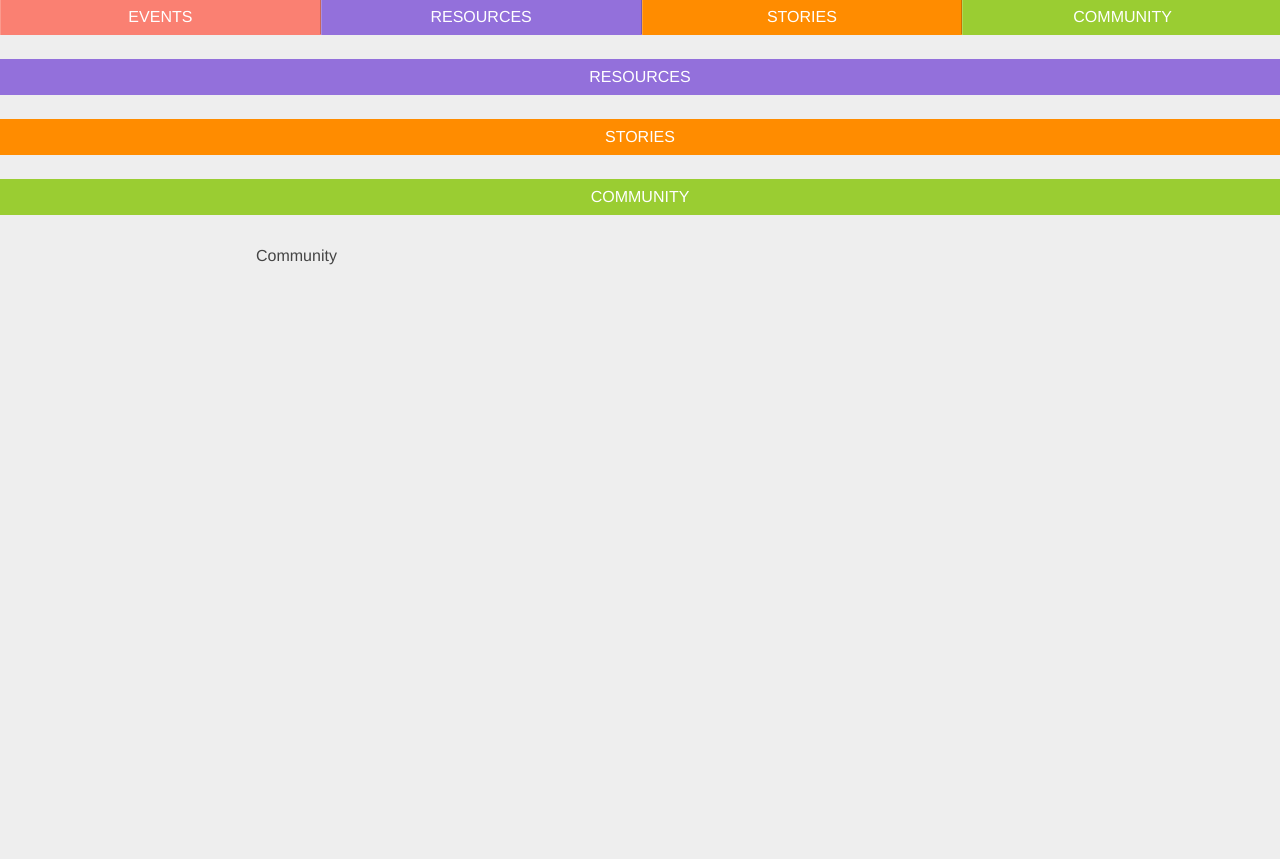
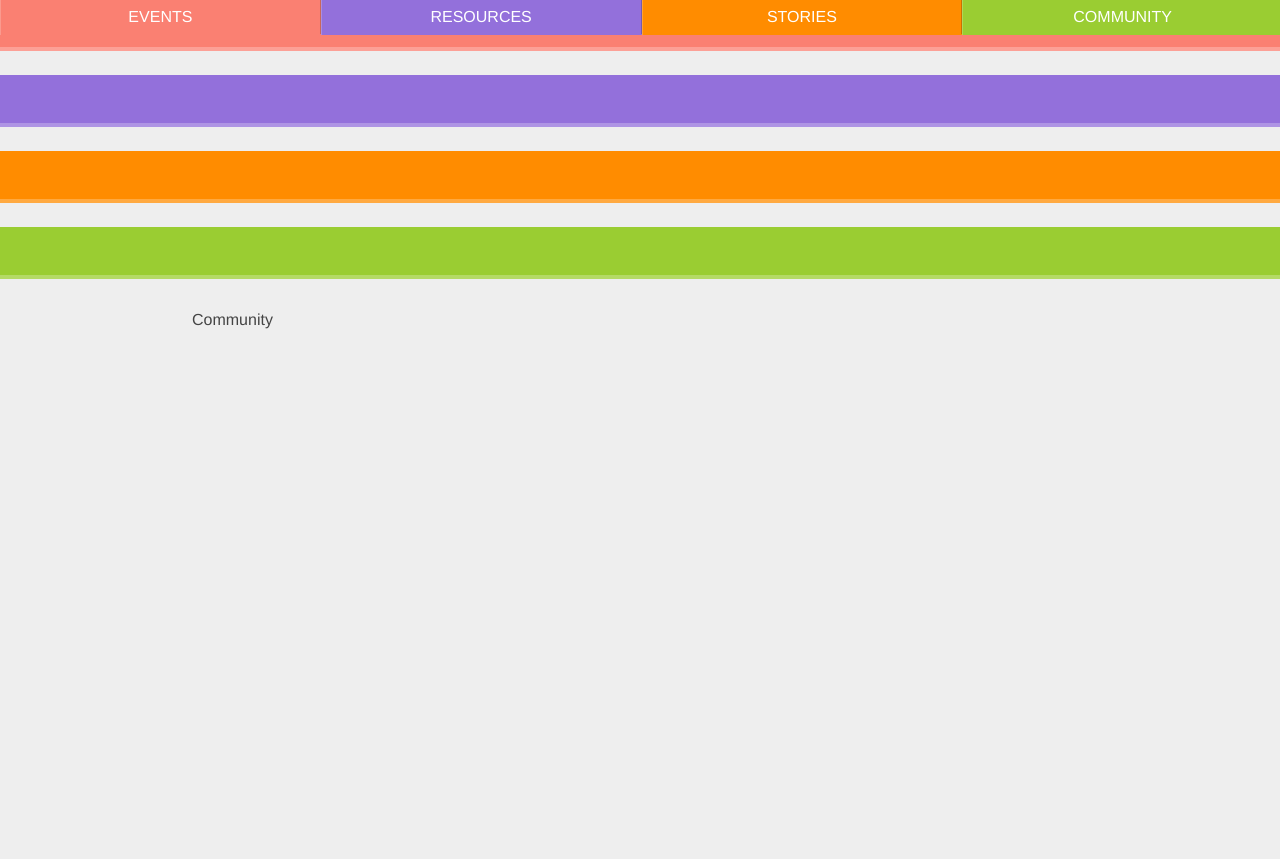
Before and after one commit to CityOfPhiladelphia/myphillyrising, a Django app: page / in a window 1280 px wide. Shown: the part 41-900 px from the top of the page. Run offline with Django 3.2, Linux system fonts and the light colour scheme; parts of the project's set-up code (start-up, migrations or seed data) failed here and were passed over; some libraries are stand-ins or nearby versions.

Commit message:
desktop page layout

```diff
--- a/website/myphillyrising/static/css/styles.css
+++ b/website/myphillyrising/static/css/styles.css
@@ -299,9 +299,14 @@ a.profile-open-btn {
     display: none;
   }
   .section-header {
+    padding-bottom: 1em;
+    text-align: left;
+    text-indent: -9999px;
+    box-shadow: inset 0 -0.25em 0 rgba(255,255,255,0.25);
   }
   .content {
-    padding: 2em 20%;
+    top: 3.25em;
+    padding: 2em;
   }
   .panel-nav {
     display: block;
@@ -352,8 +357,8 @@ a.profile-open-btn {
   #profile {
     top: 0.125em;
     right: 0.125em;
-    left: 66%;
-    bottom: 33%;
+    left: 50%;
+    bottom: 25%;
     z-index: 300;
     border-radius: 0.5em;
     -webkit-transition: opacity 0.7s;
@@ -386,7 +391,6 @@ a.profile-open-btn {
     top: 3.5em;
     right: 1em;
     left: 1em;
-    bottom: 1em;
     z-index: 300;
     -webkit-transition: opacity 0.7s;
        -moz-transition: opacity 0.7s;
@@ -414,7 +418,23 @@ a.profile-open-btn {
 }
 
 @media only screen and (min-width: 1024px) {
+  .content {
+    padding-left: 15%;
+    padding-right: 15%;
+  }
+  #page {
+    right: 15%;
+    left: 15%;
+  }
 }
 
 @media only screen and (min-width: 1300px) {
+  .content {
+    padding-left: 20%;
+    padding-right: 20%;
+  }
+  #page {
+    right: 20%;
+    left: 20%;
+  }
 }
```
